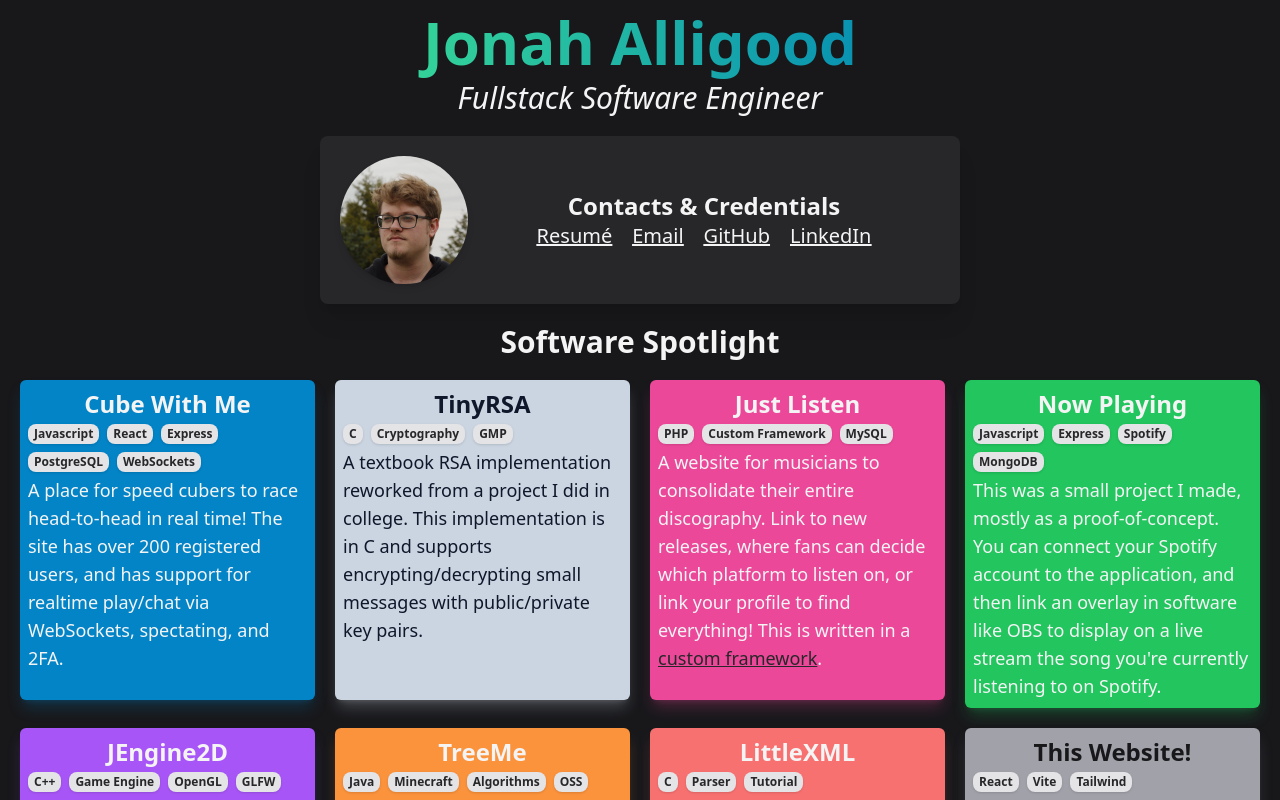
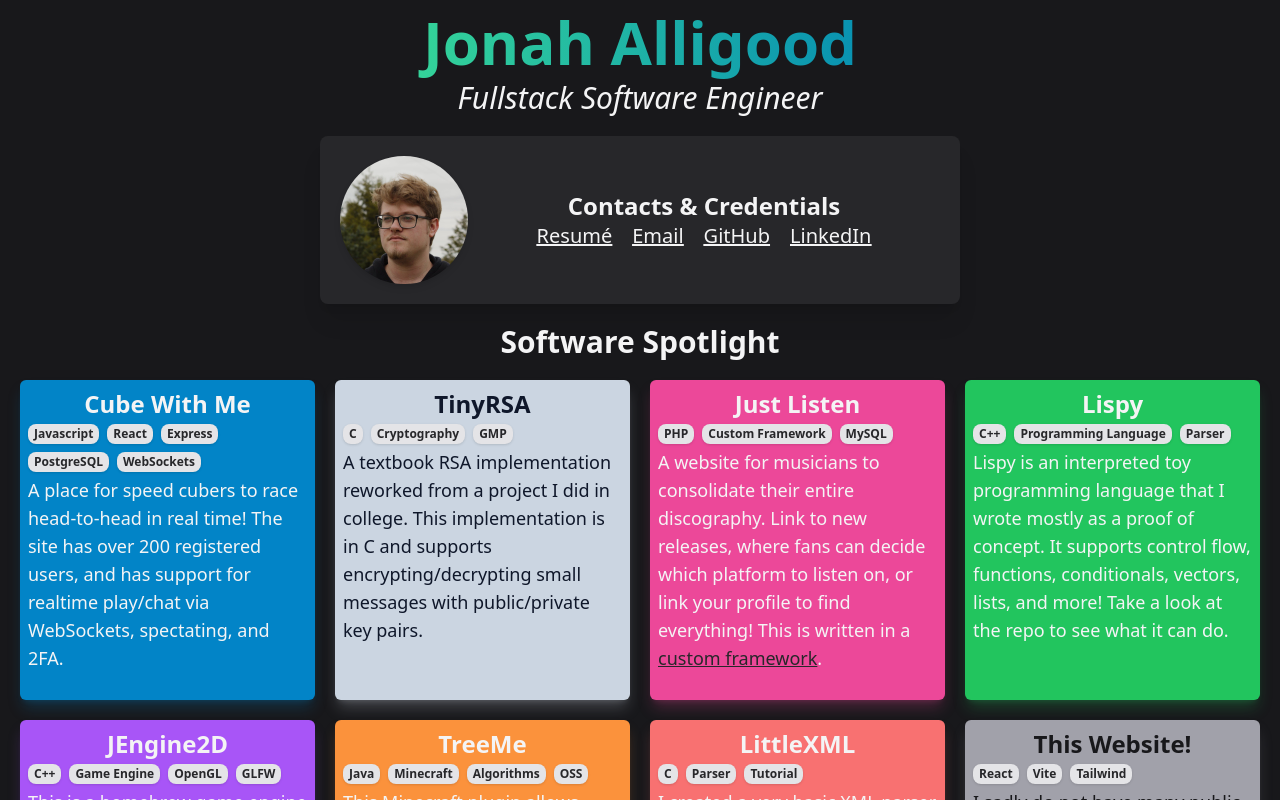
Before and after one commit to jonahisadev/portfolio, a React (Vite) app: page / in a window 1280 px wide. Shown: the top 800 px of the page. Built offline with nearby package versions, Linux system fonts and the light colour scheme.

Commit message:
Added Lispy project and removed Now Playing

```diff
--- a/src/software.js
+++ b/src/software.js
@@ -34,16 +34,15 @@ const software = [
     href: "https://github.com/jonahisadev/justlisten",
   },
   {
-    title: "Now Playing",
+    title: "Lispy",
     variant: "green",
-    tags: ["Javascript", "Express", "Spotify", "MongoDB"],
+    tags: ["C++", "Programming Language", "Parser"],
     desc: `
-      This was a small project I made, mostly as a proof-of-concept. You can
-      connect your Spotify account to the application, and then link an
-      overlay in software like OBS to display on a live stream the song you're
-      currently listening to on Spotify.
+      Lispy is an interpreted toy programming language that I wrote mostly
+      as a proof of concept. It supports control flow, functions, conditionals,
+      vectors, lists, and more! Take a look at the repo to see what it can do.
     `,
-    href: "https://github.com/jonahisadev/nowplaying",
+    href: "https://github.com/jonahisadev/lispy",
   },
   {
     title: "JEngine2D",
```
